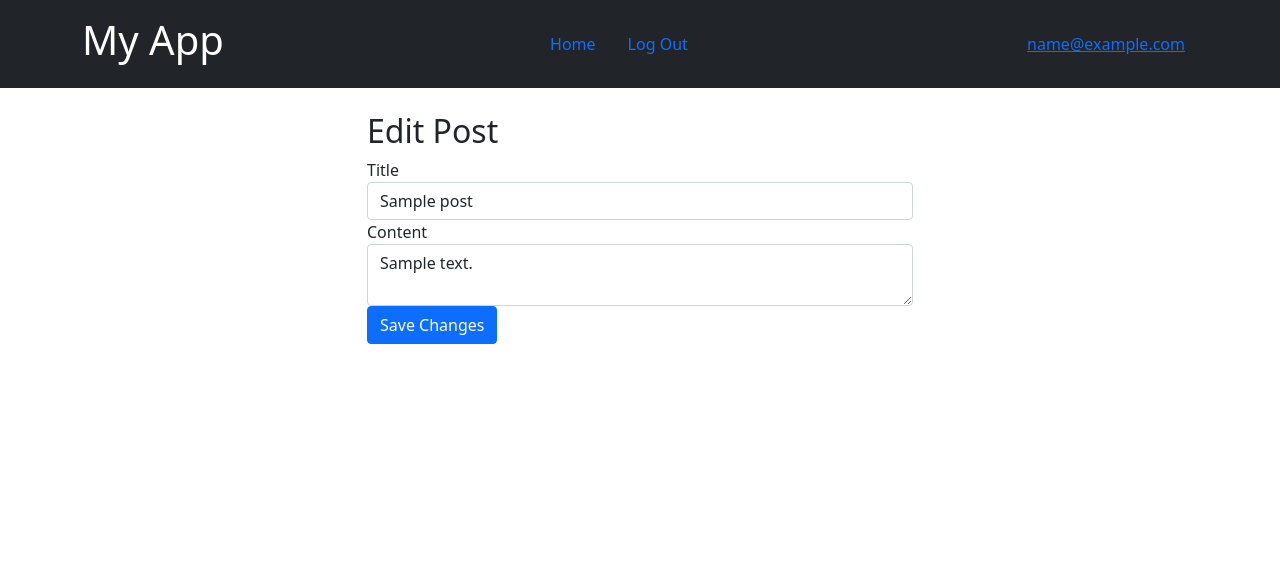
After one commit to s18552/Blogosfera, a Flask app: page /edit_post/1 in a window 1280 px wide. The commit adds this page. Shown: the top 584 px of the page. Run offline with Flask 3, Linux system fonts and the light colour scheme; a user stored in the database is signed in; tables that the repository leaves empty hold one stand-in row (values such as "Sample post"); some libraries are stand-ins or nearby versions.

Commit message:
add delete and edit post, comment and change tiem zone

```diff
--- a/app.py
+++ b/app.py
@@ -1,5 +1,5 @@
 # app.py
-from flask import Flask, render_template, redirect, request, flash
+from flask import Flask, render_template, redirect, request, flash, abort
 from flask_sqlalchemy import SQLAlchemy
 from flask_login import LoginManager, UserMixin, login_user, logout_user, login_required
 from flask_wtf import FlaskForm
@@ -19,6 +19,8 @@ from flask_login import logout_user
 from datetime import datetime
 from flask_migrate import Migrate
 from flask import render_template
+import pytz
+
 
 
 
@@ -30,6 +32,7 @@ app.config['SQLALCHEMY_DATABASE_URI'] = 'sqlite:///database.db'
 app.config['SECRET_KEY'] = 'secret-key'
 db = SQLAlchemy(app)
 migrate = Migrate(app, db)
+warsaw_tz = pytz.timezone('Europe/Warsaw')
 login_manager = LoginManager(app)
 login_manager.login_view = 'login'
 
@@ -49,7 +52,7 @@ class User(UserMixin, db.Model):
 
 # Forms
 class LoginForm(FlaskForm):
-    email = StringField('Email', validators=[DataRequired(), Email()])
+    email = StringField('Email', validators=[DataRequired()])
     password = PasswordField('Password', validators=[DataRequired()])
     submit = SubmitField('Log In')
 
@@ -74,6 +77,11 @@ class ChangePasswordForm(FlaskForm):
     confirm_password = PasswordField('Potwierdź nowe hasło', validators=[DataRequired(), EqualTo('new_password')])
     submit = SubmitField('Zmień hasło')
 
+class PostForm(FlaskForm):
+    title = StringField('Title', validators=[DataRequired()])
+    content = TextAreaField('Content', validators=[DataRequired()])
+    submit = SubmitField('Submit')
+
 
 class Post(db.Model):
     id = db.Column(db.Integer, primary_key=True)
@@ -81,14 +89,17 @@ class Post(db.Model):
     content = db.Column(db.Text, nullable=False)
     author_id = db.Column(db.Integer, db.ForeignKey('user.id'), nullable=False)
     author = db.relationship('User', backref='posts')
-    created_at = db.Column(db.DateTime, default=datetime.utcnow)
+    created_at = db.Column(db.DateTime, default=datetime.now(warsaw_tz))
+
+
+
 
 
 class Comment(db.Model):
     __tablename__ = 'comment'
     id = db.Column(db.Integer, primary_key=True)
     content = db.Column(db.Text)
-    timestamp = db.Column(db.DateTime, default=datetime.utcnow)
+    timestamp = db.Column(db.DateTime, default=datetime.now(warsaw_tz))
     author_id = db.Column(db.Integer, db.ForeignKey('user.id'))
     post_id = db.Column(db.Integer, db.ForeignKey('post.id'))
 
@@ -120,13 +131,18 @@ def login():
     form = LoginForm()
     if form.validate_on_submit():
         user = User.query.filter_by(email=form.email.data).first()
-        if user and user.check_password(form.password.data):
+
+        if not user:
+            flash('Invalid email or password', 'error')
+        elif user.check_password(form.password.data):
             login_user(user)
             flash('Login successful!', 'success')
             return redirect(url_for('home'))
         else:
             flash('Invalid email or password', 'error')
+
     return render_template('login.html', form=form)
+
 
 @login_manager.user_loader
 def load_user(user_id):
@@ -264,18 +280,6 @@ def create_post():
     return render_template('create_post.html', form=form)
 
 
-# @app.route('/post/<int:post_id>', methods=['GET', 'POST'])
-# def view_post(post_id):
-#     post = Post.query.get_or_404(post_id)
-#     comment_form = CommentForm()
-#     if comment_form.validate_on_submit():
-#         comment = Comment(content=comment_form.content.data, author=current_user, post=post)
-#         db.session.add(comment)
-#         db.session.commit()
-#         flash('Comment added successfully!', 'success')
-#         return redirect(url_for('view_post', post_id=post.id))
-#     return render_template('view_post.html', post=post, comment_form=comment_form)
-
 @app.route('/post/<int:post_id>')
 def view_post(post_id):
     post = Post.query.get_or_404(post_id)
@@ -297,7 +301,42 @@ def add_comment(post_id):
         flash_errors(form)
     return redirect(url_for('home'))
 
+@app.route('/edit_post/<int:post_id>', methods=['GET', 'POST', 'PUT'])
+@login_required
+def edit_post(post_id):
+    post = Post.query.get_or_404(post_id)
+    if post.author != current_user:
+        abort(403)  # Odmowa dostępu, jeśli użytkownik nie jest autorem posta
 
+    form = PostForm(obj=post)
+    if form.validate_on_submit():
+        post.title = form.title.data
+        post.content = form.content.data
+        db.session.commit()
+        flash('Post has been updated!', 'success')
+        return redirect(url_for('home'))
+
+    return render_template('edit_post.html', post=post, edit_form=form)
+
+
+@app.route('/delete_post/<int:post_id>', methods=['GET', 'POST', 'DELETE'])
+@login_required
+def delete_post(post_id):
+    post = Post.query.get_or_404(post_id)
+    if post.author != current_user:
+        abort(403)  # Odmowa dostępu, jeśli użytkownik nie jest autorem posta
+
+    if request.method == 'POST' or request.method == 'DELETE':
+        comments= db.session.query(Comment).filter(Comment.post_id == post_id).all()
+        for comment in comments:
+            db.session.delete(comment)
+
+        db.session.delete(post)
+        db.session.commit()
+        flash('Post has been deleted!', 'success')
+        return redirect(url_for('home'))
+
+    return render_template('delete_post.html', post=post)
 
 def flash_errors(form):
     for field, errors in form.errors.items():
@@ -308,9 +347,11 @@ def flash_errors(form):
 
 
 @app.route('/')
+@login_required
 def home():
     # Pobierz listę postów
-    posts = Post.query.all()
+    posts =  Post.query.order_by(Post.created_at.desc()).all()
+
 
     # Utwórz formularz komentarza
     comment_form = CommentForm()
--- /dev/null
+++ b/templates/edit_post.html
@@ -0,0 +1,35 @@
+{% extends 'base.html' %}
+
+{% block content %}
+  <div class="row justify-content-center">
+    <div class="col-md-6">
+      <h2>Edit Post</h2>
+      <form method="POST" action="{{ url_for('edit_post', post_id=post.id) }}" enctype="multipart/form-data">
+        {{ edit_form.hidden_tag() }}
+        <div class="form-group">
+          {{ edit_form.title.label(class='form-control-label') }}
+          {{ edit_form.title(class='form-control') }}
+          {% if edit_form.title.errors %}
+            <div class="alert alert-danger mt-2">
+              {% for error in edit_form.title.errors %}
+                <span>{{ error }}</span>
+              {% endfor %}
+            </div>
+          {% endif %}
+        </div>
+        <div class="form-group">
+          {{ edit_form.content.label(class='form-control-label') }}
+          {{ edit_form.content(class='form-control') }}
+          {% if edit_form.content.errors %}
+            <div class="alert alert-danger mt-2">
+              {% for error in edit_form.content.errors %}
+                <span>{{ error }}</span>
+              {% endfor %}
+            </div>
+          {% endif %}
+        </div>
+        <button type="submit" class="btn btn-primary">Save Changes</button>
+      </form>
+    </div>
+  </div>
+{% endblock %}
--- a/templates/login.html
+++ b/templates/login.html
@@ -24,6 +24,11 @@
       <div class="mb-3">
         <label for="{{ form.password.id }}" class="form-label">{{ form.password.label }}</label>
         <input type="password" id="{{ form.password.id }}" name="{{ form.password.name }}" class="form-control">
+        {% if form.password.errors and not form.email.errors %}
+          <div class="invalid-feedback">
+            {{ form.password.errors[0] }}
+          </div>
+        {% endif %}
       </div>
       <button type="submit" class="btn btn-primary">Log In</button>
       <a href="{{ url_for('reset_password') }}">Nie pamiętasz hasła?</a>
```
Also changed, not shown: templates/delete_post.html (added, +14 -0 lines), templates/home.html (+14 -6 lines). Lines whose indentation alone changed are shown as unchanged.
